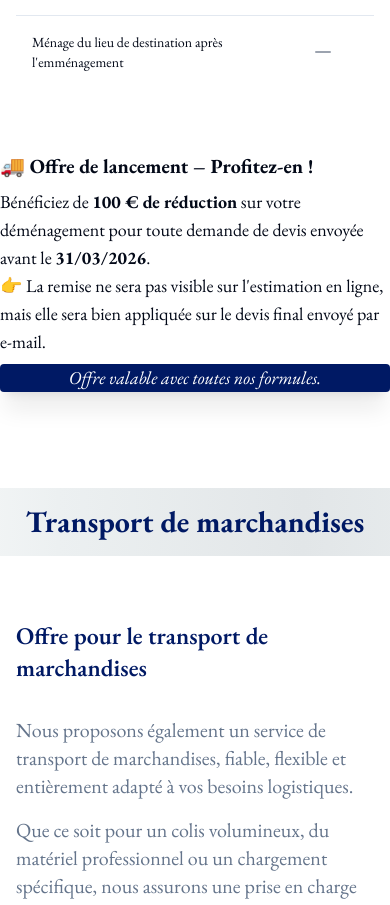
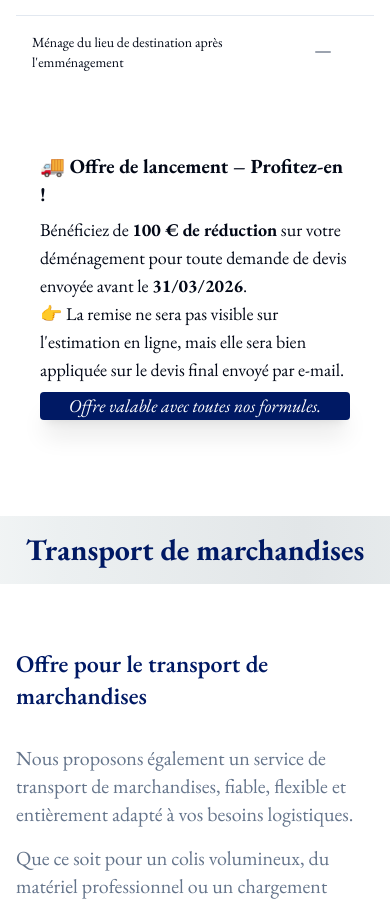
Before and after one commit to Swifty237/kdm-project, a React (Vite) app: page /offres in a window 390 px wide. Shown: the part 2640-3545 px from the top of the page. Built offline with nearby package versions, Linux system fonts and the light colour scheme; a web font is replaced by a local one.

Commit message:
Adding couple Improvements -2

```diff
--- a/src/pages/Offres.tsx
+++ b/src/pages/Offres.tsx
@@ -290,7 +290,7 @@ const Offres = () => {
         </div>
       </section>
 
-      <div className="text-lg py-8 lg:py-16">
+      <div className="text-lg py-8 lg:py-16 px-10">
         <span className="block font-bold text-xl mb-2">🚚 Offre de lancement – Profitez-en !</span>
         Bénéficiez de <span className="font-bold">100 € de réduction</span> sur votre déménagement pour toute demande de devis envoyée avant le <span className="font-bold">31/03/2026</span>.
         <br />
```
